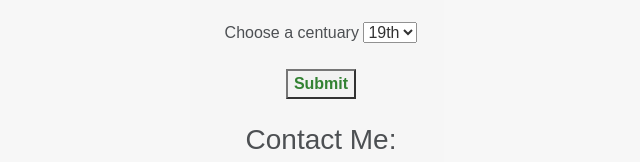
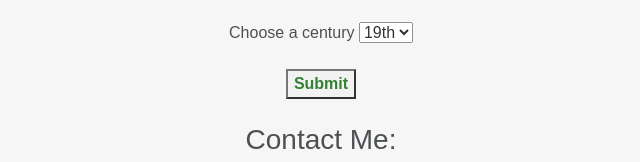
Before and after one commit to Dasi202/Akan-Names, a plain HTML site: page index.html in a window 1280 px wide. Shown: the part 328-490 px from the top of the page, 319-959 px from the left. Drawn offline with Linux system fonts and the light colour scheme.

Commit message:
Add changes to naming

```diff
--- a/index.html
+++ b/index.html
@@ -23,7 +23,7 @@
 
                   <input type="date" name="birthday" id="birthday"><br><br>
 
-                  <label for="Century"><div class="centuary">Choose a centuary</div></label>
+                  <label for="Century"><div class="century">Choose a century</div></label>
                   <select id="century" name="century">
                       <option value="19th">19th </option>
                       <option value="20th">20th</option>
```
